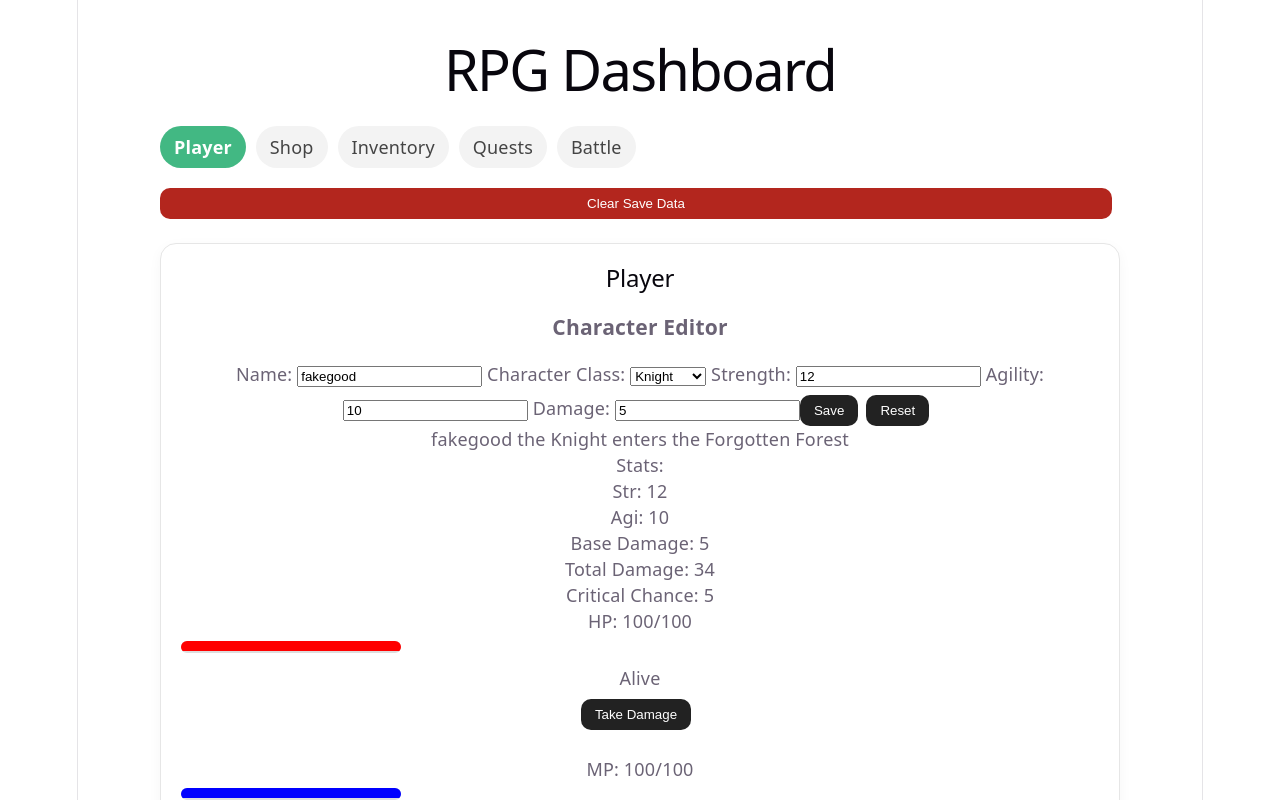
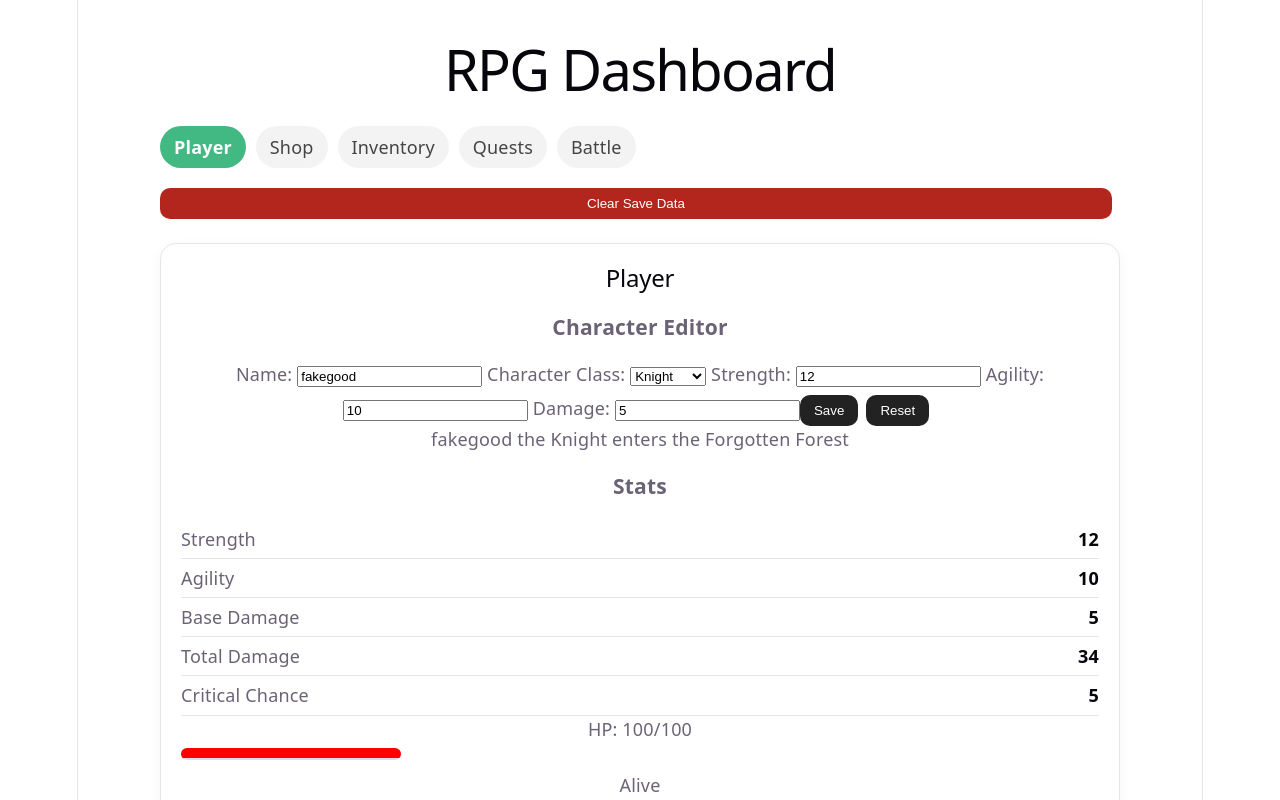
Before and after one commit to fakegood/rpg-dashboard, a Vue app: page /player in a window 1280 px wide. Shown: the top 800 px of the page. Built offline with nearby package versions, Linux system fonts and the light colour scheme.

Commit message:
refactor: completed lesson 37

```diff
--- a/src/App.vue
+++ b/src/App.vue
@@ -5,6 +5,7 @@ import {useInventoryStore} from "./stores/inventory";
 import {useShopStore} from "./stores/shop";
 import {useQuestStore} from "./stores/quest";
 import {useBattleStore} from "./stores/battle";
+import BaseButton from "./components/ui/BaseButton.vue";
 
 const localPlayer = usePlayerStore();
 const localInventory = useInventoryStore();
@@ -53,7 +54,7 @@ function clearSavedData() {
         <RouterLink to="/battle" class="nav-link">Battle</RouterLink>
       </nav>
 
-      <button class="danger-button" @click="clearSavedData">Clear Save Data</button>
+      <BaseButton variant="danger" @click="clearSavedData">Clear Save Data</BaseButton>
     </header>
 
 
--- /dev/null
+++ b/src/components/ui/BaseButton.vue
@@ -0,0 +1,22 @@
+<script setup lang="ts">
+withDefaults(defineProps<{
+  disabled?: boolean
+  variant?: 'primary' | 'secondary' | 'danger'
+  type?: 'button' | 'submit' | 'reset'
+}>(), {
+  disabled: false,
+  variant: 'primary',
+  type: 'button'
+})
+</script>
+
+<template>
+  <button
+      :type="type"
+      :disabled="disabled"
+      class="base-button"
+      :class="`base-button--${variant}`"
+  >
+    <slot/>
+  </button>
+</template>
--- /dev/null
+++ b/src/components/ui/StatRow.vue
@@ -0,0 +1,13 @@
+<script setup lang="ts">
+defineProps<{
+  label: string
+  value: string | number
+}>()
+</script>
+
+<template>
+  <div class="stat-row">
+    <span class="stat-row__label">{{ label }}</span>
+    <span class="stat-row__value">{{ value }}</span>
+  </div>
+</template>
--- a/src/style.css
+++ b/src/style.css
@@ -253,3 +253,55 @@ ul {
 li {
     margin-bottom: 10px;
 }
+
+.base-button {
+    padding: 8px 14px;
+    border: none;
+    border-radius: 10px;
+    cursor: pointer;
+    color: white;
+    transition: opacity 0.2s ease, transform 0.2s ease, background 0.2s ease;
+    margin-right: 8px;
+    margin-top: 8px;
+}
+
+.base-button:hover:not(:disabled) {
+    transform: translateY(-1px);
+    opacity: 0.95;
+}
+
+.base-button:disabled {
+    opacity: 0.45;
+    cursor: not-allowed;
+}
+
+.base-button--primary {
+    background: #222;
+}
+
+.base-button--secondary {
+    background: #666;
+}
+
+.base-button--danger {
+    background: #b3261e;
+}
+
+.stat-row {
+    display: flex;
+    justify-content: space-between;
+    align-items: center;
+    gap: 16px;
+    padding: 6px 0;
+    border-bottom: 1px solid var(--border);
+}
+
+.stat-row__label {
+    font-weight: 500;
+    color: var(--text);
+}
+
+.stat-row__value {
+    color: var(--text-h);
+    font-weight: 600;
+}
--- a/src/views/BattleView.vue
+++ b/src/views/BattleView.vue
@@ -4,6 +4,7 @@ import BasePanel from "../components/ui/BasePanel.vue";
 import {computed, onMounted} from "vue";
 import ResourceBar from "../components/ui/ResourceBar.vue";
 import StatusMessage from "../components/ui/StatusMessage.vue";
+import BaseButton from "../components/ui/BaseButton.vue";
 
 const battleStore = useBattleStore();
 
@@ -41,16 +42,16 @@ const isPlayerTurn = computed(() => battleStore.battleState === 'PlayerTurn');
         </tbody>
       </table>
 
-      <button v-if="isPlayerTurn" @click="battleStore.playerAction('Attack')">Attack</button>
-      <button v-if="isPlayerTurn" @click="battleStore.playerAction('RestoreHeal')">Heal HP</button>
-      <button v-if="isPlayerTurn" @click="battleStore.playerAction('RestoreMana')">Heal Mana</button>
-      <button v-if="isPlayerTurn" @click="battleStore.playerAction('Rest')">Rest</button>
+      <BaseButton v-if="isPlayerTurn" @click="battleStore.playerAction('Attack')">Attack</BaseButton>
+      <BaseButton v-if="isPlayerTurn" @click="battleStore.playerAction('RestoreHeal')">Heal HP</BaseButton>
+      <BaseButton v-if="isPlayerTurn" @click="battleStore.playerAction('RestoreMana')">Heal Mana</BaseButton>
+      <BaseButton v-if="isPlayerTurn" @click="battleStore.playerAction('Rest')">Rest</BaseButton>
     </div>
 
     <div v-if="battleStore.battleResult">
       <h1 v-if="battleStore.battleResult">{{ battleStore.battleResult }}</h1>
       <StatusMessage :message="battleStore.battleMessage" type="success"/>
-      <button @click="battleStore.init">Restart</button>
+      <BaseButton @click="battleStore.init">Restart</BaseButton>
     </div>
   </BasePanel>
 </template>
--- a/src/views/PlayerView.vue
+++ b/src/views/PlayerView.vue
@@ -6,6 +6,8 @@ import BasePanel from "../components/ui/BasePanel.vue";
 import ResourceBar from "../components/ui/ResourceBar.vue";
 import {useInventoryStore} from "../stores/inventory";
 import {computed} from "vue";
+import BaseButton from "../components/ui/BaseButton.vue";
+import StatRow from "../components/ui/StatRow.vue";
 
 const playerStore = usePlayerStore();
 const inventoryStore = useInventoryStore();
@@ -20,14 +22,14 @@ const equippedArmor = computed(() => inventoryStore.findEquippedItem('Armor'));
     <CreatePlayerForm :player="playerStore.player" @save="playerStore.savePlayer"/>
 
     <p>{{ playerStore.player.name }} the {{ playerStore.player.class }} enters the {{ startingZone }}</p>
-    <p>Stats:</p>
-    <p>Str: {{ playerStore.player.strength }}</p>
-    <p>Agi: {{ playerStore.player.agility }}</p>
-    <p>Base Damage: {{ playerStore.player.baseDamage }}</p>
-    <p>Total Damage: {{ playerStore.totalDamage }}</p>
-    <p>Critical Chance: {{ playerStore.criticalChance }}</p>
-    <p v-if="equippedWeapon">Weapon: {{ equippedWeapon.name }} +{{ inventoryStore.equippedWeaponBonus }}</p>
-    <p v-if="equippedArmor">Armor: {{ equippedArmor.name }} +{{ inventoryStore.equippedArmorBonus }}</p>
+    <h3>Stats</h3>
+    <StatRow label="Strength" :value="playerStore.player.strength"/>
+    <StatRow label="Agility" :value="playerStore.player.agility"/>
+    <StatRow label="Base Damage" :value="playerStore.player.baseDamage"/>
+    <StatRow label="Total Damage" :value="playerStore.totalDamage"/>
+    <StatRow label="Critical Chance" :value="playerStore.criticalChance"/>
+    <StatRow v-if="equippedWeapon" label="Weapon" :value="`${equippedWeapon.name} +${inventoryStore.equippedWeaponBonus}`"/>
+    <StatRow v-if="equippedArmor" label="Armor" :value="`${equippedArmor.name} +${inventoryStore.equippedArmorBonus}`"/>
 
     <ResourceBar label="HP" :value="playerStore.player.hp" :max="playerStore.maxHp" variant="hp"/>
 
@@ -35,8 +37,8 @@ const equippedArmor = computed(() => inventoryStore.findEquippedItem('Armor'));
     <p v-else-if="playerStore.player.hp > 0">Critical</p>
     <p v-else>Dead</p>
 
-    <button :disabled="playerStore.player.hp <= 0" @click="playerStore.takeDamage">Take Damage</button>
-    <button v-if="playerStore.player.hp === 0" @click="playerStore.revive">Revive</button>
+    <BaseButton :disabled="playerStore.player.hp <= 0" @click="playerStore.takeDamage">Take Damage</BaseButton>
+    <BaseButton v-if="playerStore.player.hp === 0" @click="playerStore.revive">Revive</BaseButton>
 
     <br>
     <br>
@@ -46,10 +48,10 @@ const equippedArmor = computed(() => inventoryStore.findEquippedItem('Armor'));
     <p v-if="playerStore.player.mp <= 0">No Mana</p>
     <p v-else-if="playerStore.player.mp <= playerStore.maxMp * 0.25">Low Mana</p>
 
-    <button v-if="playerStore.player.hp > 0" :disabled="playerStore.player.mp < playerStore.magicCost"
-            @click="playerStore.useSkill">Use Skill
-    </button>
+    <BaseButton v-if="playerStore.player.hp > 0" :disabled="playerStore.player.mp < playerStore.magicCost"
+                @click="playerStore.useSkill">Use Skill
+    </BaseButton>
 
-    <button @click="playerStore.resetStats">Reset</button>
+    <BaseButton @click="playerStore.resetStats">Reset</BaseButton>
   </BasePanel>
 </template>
```
